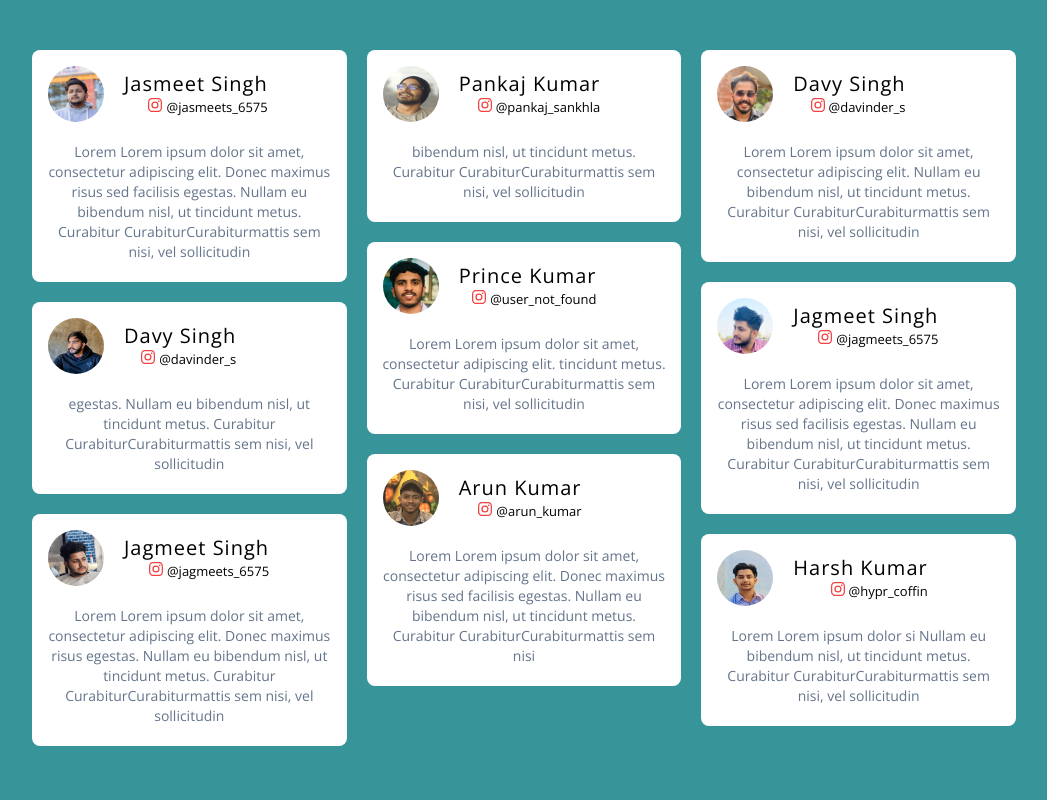
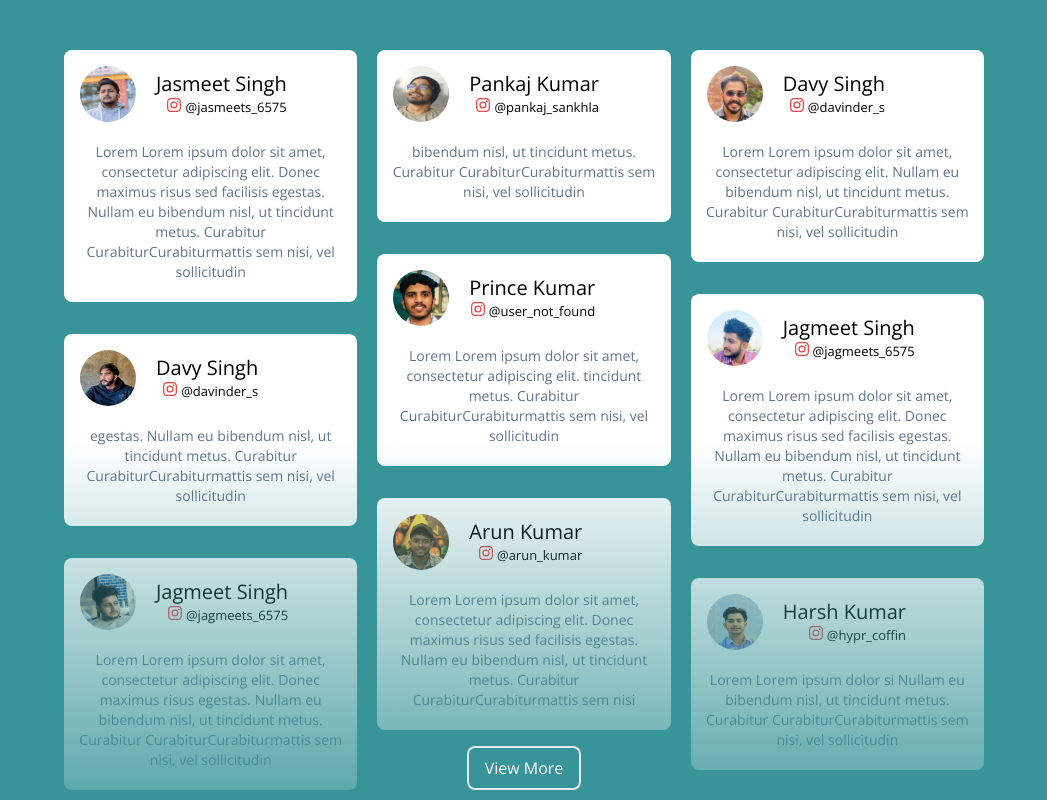
Before and after one commit to ucantbe-jagmeet/yummy-slice-pizza, a React (Vite) app: page / in a window 1280 px wide. Shown: the part 2500-3300 px from the top of the page, without its empty margins (116-1163 px from the left). Built offline with nearby package versions, Linux system fonts and the light colour scheme.

Commit message:
adding gradient to review seection

```diff
--- a/src/components/Reviews/data__reviews.js
+++ b/src/components/Reviews/data__reviews.js
@@ -2,30 +2,79 @@ import AVTR1 from "./images/AVTR1.png";
 import AVTR2 from "./images/AVTR2.jpeg";
 import AVTR3 from "./images/AVTR3.png";
 import AVTR4 from "./images/AVTR4.png";
+import AVTR5 from "./images/AVTR5.jpeg";
+import AVTR6 from "./images/AVTR6.png";
+import AVTR7 from "./images/AVTR7.jpeg";
+import AVTR8 from "./images/AVTR8.jpeg";
+import AVTR9 from "./images/AVTR9.jpeg";
 
-export const data = [
+const data1 = [
   {
-    avatar: AVTR1,
+    avatar: { AVTR1 },
     name: "Jasmeet Singh",
+    instagram: "@jasmeets_6575",
     review:
       "Lorem Lorem ipsum dolor sit amet, consectetur adipiscing elit. Donec maximus risus sed facilisis       egestas.      Nullam eu bibendum nisl, ut tincidunt metus. Curabitur CurabiturCurabiturmattis sem nisi, vel sollicitudin",
   },
   {
-    avatar: AVTR2,
+    avatar: { AVTR2 },
     name: "Davy Singh",
+    instagram: "@davinder_s",
+    review:
+      "      egestas.      Nullam eu bibendum nisl, ut tincidunt metus. Curabitur CurabiturCurabiturmattis sem nisi, vel sollicitudin",
+  },
+  {
+    avatar: { AVTR3 },
+    name: "Jagmeet Singh",
+    instagram: "@jagmeets_6575",
+    review:
+      "Lorem Lorem ipsum dolor sit amet, consectetur adipiscing elit. Donec maximus risus      egestas.      Nullam eu bibendum nisl, ut tincidunt metus. Curabitur CurabiturCurabiturmattis sem nisi, vel sollicitudin",
+  },
+];
+const data2 = [
+  {
+    avatar: { AVTR4 },
+    name: "Pankaj Kumar",
+    instagram: "@pankaj_sankhla",
+    review:
+      "  bibendum nisl, ut tincidunt metus. Curabitur CurabiturCurabiturmattis sem nisi, vel sollicitudin",
+  },
+  {
+    avatar: { AVTR5 },
+    name: "Prince Kumar",
+    instagram: "@user_not_found",
+    review:
+      "Lorem Lorem ipsum dolor sit amet, consectetur adipiscing elit. tincidunt metus. Curabitur CurabiturCurabiturmattis sem nisi, vel sollicitudin",
+  },
+  {
+    avatar: { AVTR6 },
+    name: "Arun Kumar",
+    instagram: "@arun_kumar",
+    review:
+      "Lorem Lorem ipsum dolor sit amet, consectetur adipiscing elit. Donec maximus risus sed facilisis       egestas.      Nullam eu bibendum nisl, ut tincidunt metus. Curabitur CurabiturCurabiturmattis sem nisi",
+  },
+];
+
+const data3 = [
+  {
+    avatar: { AVTR7 },
+    name: "Davy Singh",
+    instagram: "@davinder_s",
+    review:
+      "Lorem Lorem ipsum dolor sit amet, consectetur adipiscing elit.      Nullam eu bibendum nisl, ut tincidunt metus. Curabitur CurabiturCurabiturmattis sem nisi, vel sollicitudin",
+  },
+  {
+    avatar: { AVTR8 },
+    name: "Jagmeet Singh",
+    instagram: "@jagmeets_6575",
     review:
       "Lorem Lorem ipsum dolor sit amet, consectetur adipiscing elit. Donec maximus risus sed facilisis       egestas.      Nullam eu bibendum nisl, ut tincidunt metus. Curabitur CurabiturCurabiturmattis sem nisi, vel sollicitudin",
   },
   {
-    avatar: AVTR3,
-    name: "Jagmeet Singh",
+    avatar: { AVTR9 },
+    name: "Harsh Kumar",
+    instagram: "@hypr_coffin",
     review:
-      "Lorem Lorem ipsum dolor sit amet, consectetur adipiscing elit. Donec maximus risus sed facilisis       egestas.      Nullam eu bibendum nisl, ut tincidunt metus. Curabitur CurabiturCurabiturmattis sem nisi, vel sollicitudin",
-  },
-  {
-    avatar: AVTR4,
-    name: "Pankaj Kumar",
-    review:
-      "Lorem Lorem ipsum dolor sit amet, consectetur adipiscing elit. Donec maximus risus sed facilisis       egestas.      Nullam eu bibendum nisl, ut tincidunt metus. Curabitur CurabiturCurabiturmattis sem nisi, vel sollicitudin",
+      "Lorem Lorem ipsum dolor si      Nullam eu bibendum nisl, ut tincidunt metus. Curabitur CurabiturCurabiturmattis sem nisi, vel sollicitudin",
   },
 ];
--- a/src/components/Reviews/index.jsx
+++ b/src/components/Reviews/index.jsx
@@ -86,7 +86,7 @@ const index = () => {
     <>
       <div
         id="reviews"
-        className="h-[auto]  bg-[#379498] text-center scroll-mt-16 flex flex-col items-center pb-16"
+        className="h-[auto]  bg-[#379498] text-center scroll-mt-16 flex flex-col items-center pb-16 relative"
       >
         <h1 className="text-white text-center pt-7 tracking-wider md:text-[1rem] text-lg">
           Reviews From Customers
@@ -94,9 +94,41 @@ const index = () => {
         <h1 className="text-white text-center md:text-3xl uppercase tracking-widest text-3xl pt-2 mb-10">
           What they Say
         </h1>
-        <div className="container w-[80%] h-90vh  p-5 grid grid-cols-3 gap-5 ">
-          <ul className="space-y-5">
+        <div className="container w-[75%] md:h-90vh  md:p-5 md:grid md:grid-cols-3 md:gap-5 flex ">
+          <ul className="space-y-8">
             {data1.map((links) => {
+              const { id, avatar, name, instagram, review } = links;
+              return (
+                <>
+                  <li key={id}>
+                    <section className="card md:h-auto  py-2 bg-white rounded-lg">
+                      <header className="flex items-center py-2">
+                        <img
+                          src={avatar}
+                          alt=""
+                          className=" w-14 rounded-full h-14 ml-4"
+                        />
+                        <div className="ml-5 ">
+                          <h1 className=" text-xl">{name}</h1>
+                          <article className=" flex items-baseline md:justify-end">
+                            <div className="text-sm text-red-500 mr-1  ">
+                              <BsInstagram />
+                            </div>
+                            <p className="text-[13px]">{instagram}</p>
+                          </article>
+                        </div>
+                      </header>
+                      <p className=" h-auto py-3 max-h-min w-[90%] mx-auto text-sm text-slate-500">
+                        {review}
+                      </p>
+                    </section>
+                  </li>
+                </>
+              );
+            })}
+          </ul>
+          <ul className="space-y-8 hidden sm:block">
+            {data2.map((links) => {
               const { id, avatar, name, instagram, review } = links;
               return (
                 <>
@@ -109,7 +141,7 @@ const index = () => {
                           className=" w-14 rounded-full h-14 ml-4"
                         />
                         <div className="ml-5 ">
-                          <h1 className=" text-xl tracking-wider ">{name}</h1>
+                          <h1 className=" text-xl">{name}</h1>
                           <article className=" flex items-baseline justify-end">
                             <div className="text-sm text-red-500 mr-1 ">
                               <BsInstagram />
@@ -127,39 +159,7 @@ const index = () => {
               );
             })}
           </ul>
-          <ul className="space-y-5">
-            {data2.map((links) => {
-              const { id, avatar, name, instagram, review } = links;
-              return (
-                <>
-                  <li key={id}>
-                    <section className="card h-auto max-h-min py-2 bg-white rounded-lg">
-                      <header className="flex items-center py-2">
-                        <img
-                          src={avatar}
-                          alt=""
-                          className=" w-14 rounded-full h-14 ml-4"
-                        />
-                        <div className="ml-5 ">
-                          <h1 className=" text-xl tracking-wider ">{name}</h1>
-                          <article className=" flex items-baseline justify-end">
-                            <div className="text-sm text-red-500 mr-1 ">
-                              <BsInstagram />
-                            </div>
-                            <p className="text-[13px]">{instagram}</p>
-                          </article>
-                        </div>
-                      </header>
-                      <p className=" h-auto py-3 max-h-min w-[90%] mx-auto text-sm text-slate-500">
-                        {review}
-                      </p>
-                    </section>
-                  </li>
-                </>
-              );
-            })}
-          </ul>
-          <ul className="space-y-5">
+          <ul className="space-y-8 hidden lg:block">
             {data3.map((links) => {
               const { id, avatar, name, instagram, review } = links;
               return (
@@ -173,7 +173,7 @@ const index = () => {
                           className=" w-14 rounded-full h-14 ml-4"
                         />
                         <div className="ml-5 ">
-                          <h1 className=" text-xl tracking-wider ">{name}</h1>
+                          <h1 className=" text-xl  ">{name}</h1>
                           <article className=" flex items-baseline justify-end">
                             <div className="text-sm text-red-500 mr-1 ">
                               <BsInstagram />
@@ -192,6 +192,11 @@ const index = () => {
             })}
           </ul>
         </div>
+        <div className=" w-[75%] inset-x-0 bottom-0 flex justify-center bg-gradient-to-t from-[#379498] mx-auto md:pt-72 pt-32 pb-16  pointer-events-none  absolute ">
+          <button className=" px-4 py-2 rounded-lg border-2 text-white bg-[#379498] mt-4 hover:scale-105 hover:border-2 hover:bg-white duration-300 hover:border-[#42bbc0] hover:text-[#42bbc0] cursor-pointer mb-5">
+            View More
+          </button>
+        </div>
       </div>
     </>
   );
```
